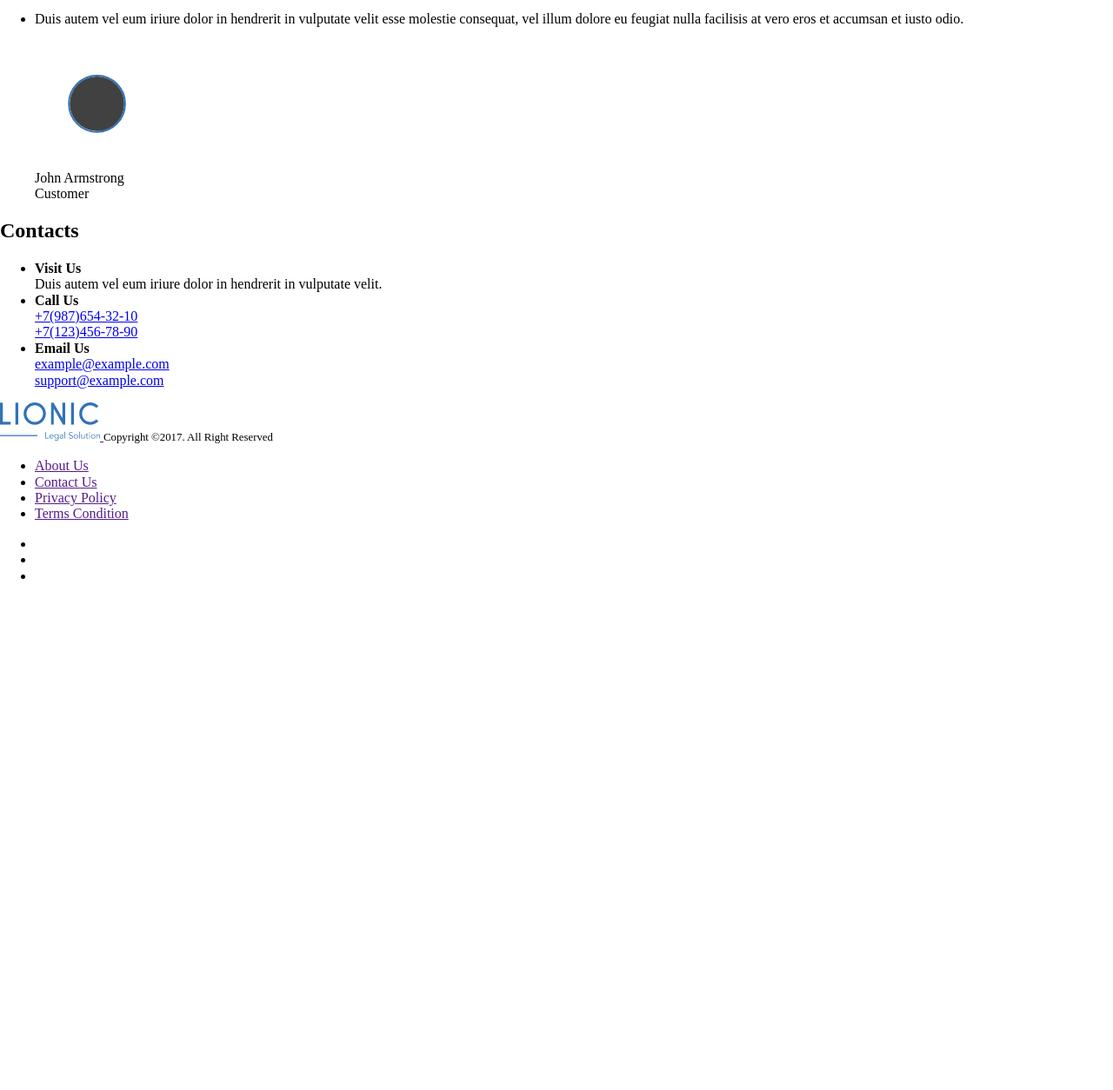
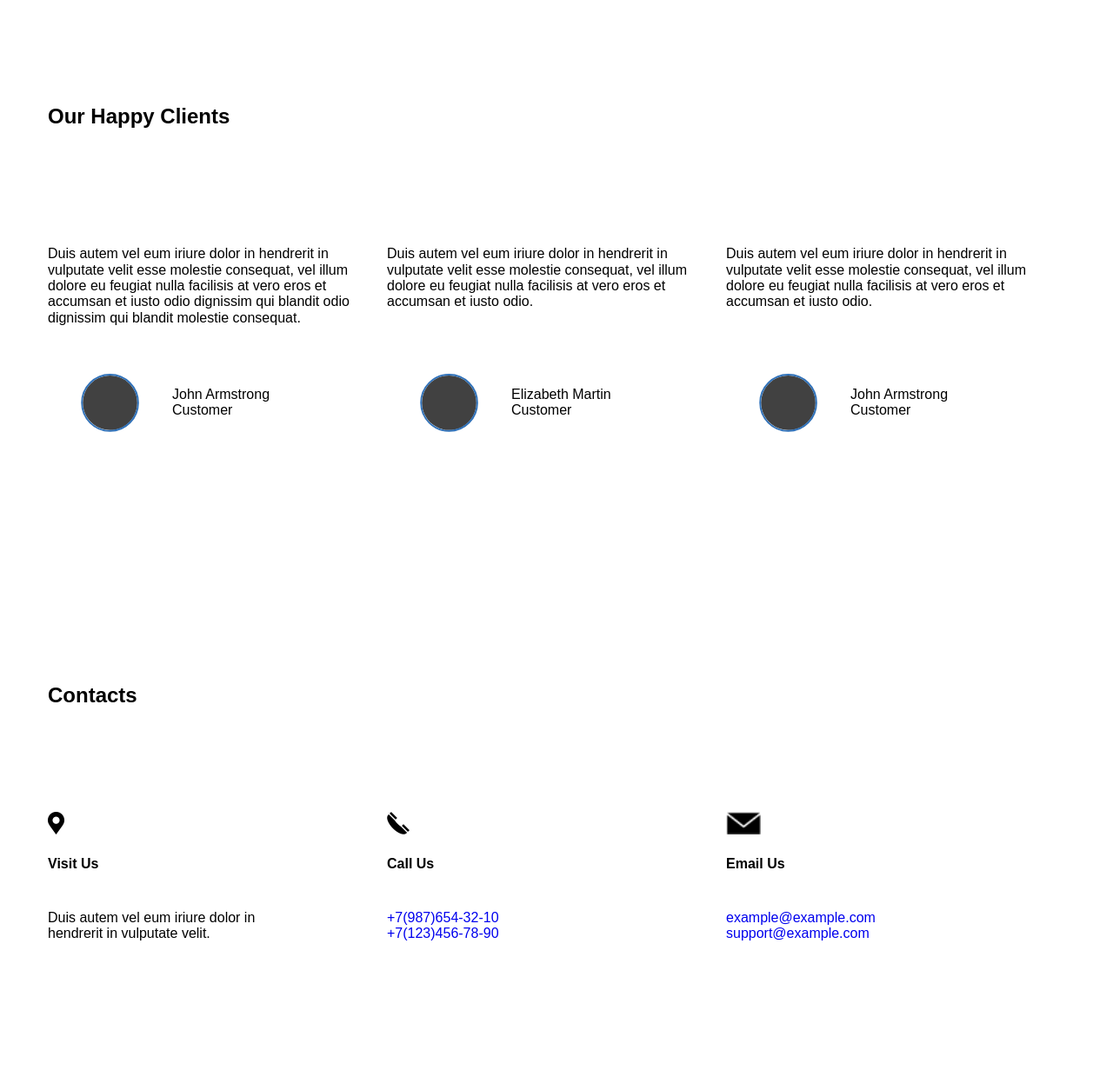
Before and after one commit to Dmitry-B123/Lionic-Legal-Solution, a plain HTML site: page index.html in a window 1280 px wide. Shown: the part 1468-2722 px from the top of the page at 87% size. Before the commit the page ends 2156 px from the top, so only its background shows below. Drawn offline with Linux system fonts and the light colour scheme.

Commit message:
second commit

```diff
--- a/css/style.css
+++ b/css/style.css
@@ -5,6 +5,7 @@
 
 html {
    font-size: 16px;
+   font-family: sans-serif;
 }
 
 *,
@@ -13,7 +14,210 @@ html {
    box-sizing: border-box;
 }
 
+a {
+   text-decoration: none;
+}
 
+ul {
+   margin: 0;
+   padding: 0;
+   list-style: none;
+}
+
+img {
+   max-width: 100%;
+}
+
+.container {
+   max-width: 1200px;
+   margin: 0 auto;
+   padding: 0 15px;
+}
+
+.btn {
+   border-radius: 4px;
+   background-color: #3172b9;
+   font-size: 0.9375rem;
+   color: #ffffff;
+   line-height: 21px;
+   text-align: center;
+   text-transform: uppercase;
+   letter-spacing: 0.07px;
+   padding: 20px 35px;
+   display: inline-block;
+}
+
+/* header */
+
+.header__inner {
+   display: flex;
+   align-items: center;
+   min-height: 110px;
+}
+
+.header__logo {
+   margin-right: auto;
+}
+
+.nav-list {
+   display: flex;
+}
+
+.nav-list__item:not(:last-child) {
+   margin-right: 50px;
+}
+
+.header__btn {
+   margin-left: 80px;
+}
+
+/* section-hero */
+
+.section-hero__inner {
+   padding-top: 120px;
+   padding-bottom: 130px;
+   max-width: 50%;
+}
+
+.section-hero__heading {
+   margin-bottom: 32px;
+}
+
+.section-hero__description {
+   margin-bottom: 36px;
+}
+
+.section-hero__btn {
+   margin-bottom: 18px;
+}
+
+/* section-do */
+
+.section-do__inner {
+   padding-top: 225px;
+   padding-bottom: 190px;
+}
+
+.section-description {
+   margin-bottom: 36px;
+}
+
+.section-do__list {
+   margin-top: 55px;
+   display: flex;
+   justify-content: space-between;
+}
+
+.section-do__item {
+   flex: 1 1 25%;
+}
+
+/* section-clients */
+
+.section-clients__inner {
+   padding-top: 97px;
+   padding-bottom: 161px;
+}
+
+.section-clients__list {
+   display: flex;
+   justify-content: space-between;
+}
+
+.section-clients__list-item {
+   flex: 1 1 33.33%;
+   display: flex;
+   flex-direction: column;
+   justify-content: space-between;
+}
+
+.section-clients__user {
+   display: flex;
+   align-items: center;
+}
+
+/* section-contacts */
+
+.section_contacts__inner {
+   padding-top: 70px;
+   padding-bottom: 167px;
+}
+
+.section-heading {
+   margin-bottom: 120px;
+}
+
+.section-contacts__list {
+   display: flex;
+   justify-content: space-between;
+}
+
+.section-contacts__item {
+   flex: 1 1 33.33%;
+}
+
+.section-contacts__info {
+   max-width: 250px;
+}
+
+.section-contacts__icon {
+   display: block;
+   height: 26px;
+   margin-bottom: 25px;
+   background-repeat: no-repeat;
+   background-position: center left;
+   background-size: auto 100%;
+   background-color: transparent;
+}
+
+.section-contacts__icon-gps {
+   background-image: url(../img/contacts/gps.png);
+}
+
+.section-contacts__icon-mail {
+   background-image: url(../img/contacts/mail.png);
+}
+
+.section-contacts__icon-phone {
+   background-image: url(../img/contacts/phone.png);
+}
+
+.section-contacts__heading {
+   display: block;
+   margin-bottom: 44px;
+}
+
+/* footer */
+
+.footer__inner {
+   min-height: 140px;
+   display: flex;
+   justify-content: space-between;
+}
+
+.footer__left {
+   display: flex;
+   align-items: center;
+}
+
+.footer__logo {
+   margin-right: 26px;
+}
+
+.footer__right {
+   margin: auto 0;
+}
+
+.footer-nav__list {
+   display: flex;
+   align-items: center;
+   justify-content: space-between;
+   align-items: center;
+}
+
+.footer-nav__item:not(:last-child) {
+   margin-right: 35px;
+}
 
 
 
--- a/index.html
+++ b/index.html
@@ -51,6 +51,7 @@
    <main>
       <section class="section-hero">
          <div class="container">
+            <div class="section-hero__inner">
                <h1 class="section-hero__heading">This is simply a smarter way
                   to make your legal online</h1>
                <p class="section-hero__description">Lorem ipsum dolor sit amet, consectetuer adipiscing elit, sed diam
@@ -61,11 +62,13 @@
                   SSL secured connection
                </div>
             </div>
+         </div>
       </section>
       <!-- section-hero -->
 
       <section class="section-do">
          <div class="container">
+            <div class="section-do__inner">
                <h2 class="section-heading">What We Do</h2>
                <p class="section-description">Lionic guides you on making decisions for all aspects of your end-of-life
                   plans.
@@ -82,7 +85,8 @@
                         </g>
                      </svg>
                      <strong class="section-do__item-heading">Your Legacy</strong>
-                  <p class="section-do__item-description">Lorem ipsum dolor sit amet, consectetuer adipiscing elit, sed
+                     <p class="section-do__item-description">Lorem ipsum dolor sit amet, consectetuer adipiscing elit,
+                        sed
                         diam nonummy</p>
                   </li>
                   <li class="section-do__item">
@@ -96,7 +100,8 @@
                         </g>
                      </svg>
                      <strong class="section-do__item-heading">Your Health</strong>
-                  <p class="section-do__item-description">Lorem ipsum dolor sit amet, consectetuer adipiscing elit, sed
+                     <p class="section-do__item-description">Lorem ipsum dolor sit amet, consectetuer adipiscing elit,
+                        sed
                         diam nonummy</p>
                   </li>
                   <li class="section-do__item">
@@ -110,7 +115,8 @@
                         </g>
                      </svg>
                      <strong class="section-do__item-heading">Funeral & Memorial</strong>
-                  <p class="section-do__item-description">Lorem ipsum dolor sit amet, consectetuer adipiscing elit, sed
+                     <p class="section-do__item-description">Lorem ipsum dolor sit amet, consectetuer adipiscing elit,
+                        sed
                         diam nonummy</p>
                   </li>
                   <li class="section-do__item">
@@ -124,22 +130,26 @@
                         </g>
                      </svg>
                      <strong class="section-do__item-heading">Legal & Financial</strong>
-                  <p class="section-do__item-description">Lorem ipsum dolor sit amet, consectetuer adipiscing elit, sed
+                     <p class="section-do__item-description">Lorem ipsum dolor sit amet, consectetuer adipiscing elit,
+                        sed
                         diam nonummy</p>
                   </li>
                </ul>
+            </div>
          </div>
       </section>
       <!-- section-do -->
 
       <section class="section-clients">
          <div class="container">
+            <div class="section-clients__inner">
                <h2 class="section-heading">Our Happy Clients</h2>
 
                <ul class="section-clients__list">
                   <li class="section-clients__list-item">
                      <p class="section-clients__testimonial">Duis autem vel eum iriure dolor in hendrerit in vulputate
-                     velit esse molestie consequat, vel illum dolore eu feugiat nulla facilisis at vero eros et accumsan
+                        velit esse molestie consequat, vel illum dolore eu feugiat nulla facilisis at vero eros et
+                        accumsan
                         et iusto odio dignissim qui blandit odio dignissim qui blandit molestie consequat.</p>
                      <div class="section-clients__user">
                         <img src="img/clients/client.svg" alt="CLIENT" class="section-clients__avatar">
@@ -156,7 +166,8 @@
                   <!-- .section-clients__list-item -->
                   <li class="section-clients__list-item">
                      <p class="section-clients__testimonial">Duis autem vel eum iriure dolor in hendrerit in vulputate
-                     velit esse molestie consequat, vel illum dolore eu feugiat nulla facilisis at vero eros et accumsan
+                        velit esse molestie consequat, vel illum dolore eu feugiat nulla facilisis at vero eros et
+                        accumsan
                         et iusto odio.</p>
                      <div class="section-clients__user">
                         <img src="img/clients/client.svg" alt="CLIENT" class="section-clients__avatar">
@@ -173,7 +184,8 @@
                   <!-- .section-clients__list-item -->
                   <li class="section-clients__list-item">
                      <p class="section-clients__testimonial">Duis autem vel eum iriure dolor in hendrerit in vulputate
-                     velit esse molestie consequat, vel illum dolore eu feugiat nulla facilisis at vero eros et accumsan
+                        velit esse molestie consequat, vel illum dolore eu feugiat nulla facilisis at vero eros et
+                        accumsan
                         et iusto odio.</p>
                      <div class="section-clients__user">
                         <img src="img/clients/client.svg" alt="CLIENT" class="section-clients__avatar">
@@ -190,22 +202,24 @@
                   <!-- .section-clients__list-item -->
                </ul>
             </div>
+         </div>
       </section>
       <!-- section-clients -->
 
       <section class="section-contacts">
          <div class="container">
+            <div class="section_contacts__inner">
                <h2 class="section-heading">Contacts</h2>
                <ul class="section-contacts__list">
                   <li class="section-contacts__item">
-                  <span class="section-contacts__icon"></span>
+                     <span class="section-contacts__icon section-contacts__icon-gps"></span>
                      <strong class="section-contacts__heading">Visit Us</strong>
                      <div class="section-contacts__info">
                         Duis autem vel eum iriure dolor in hendrerit in vulputate velit.
                      </div>
                   </li>
                   <li class="section-contacts__item">
-                  <span class="section-contacts__icon"></span>
+                     <span class="section-contacts__icon section-contacts__icon-phone"></span>
                      <strong class="section-contacts__heading">Call Us</strong>
                      <div class="section-contacts__info">
                         <a href="tel:+79876543210" class="section-contacts__link">+7(987)654-32-10</a>
@@ -214,7 +228,7 @@
                      </div>
                   </li>
                   <li class="section-contacts__item">
-                  <span class="section-contacts__icon"></span>
+                     <span class="section-contacts__icon section-contacts__icon-mail"></span>
                      <strong class="section-contacts__heading">Email Us</strong>
                      <div class="section-contacts__info">
                         <a href="mailto:example@example.com" class="section-contacts__link">example@example.com</a>
@@ -223,6 +237,7 @@
                      </div>
                   </li>
                </ul>
+            </div>
          </div>
       </section>
       <!-- section-contacts -->
```
Lines whose indentation alone changed are shown as unchanged.
